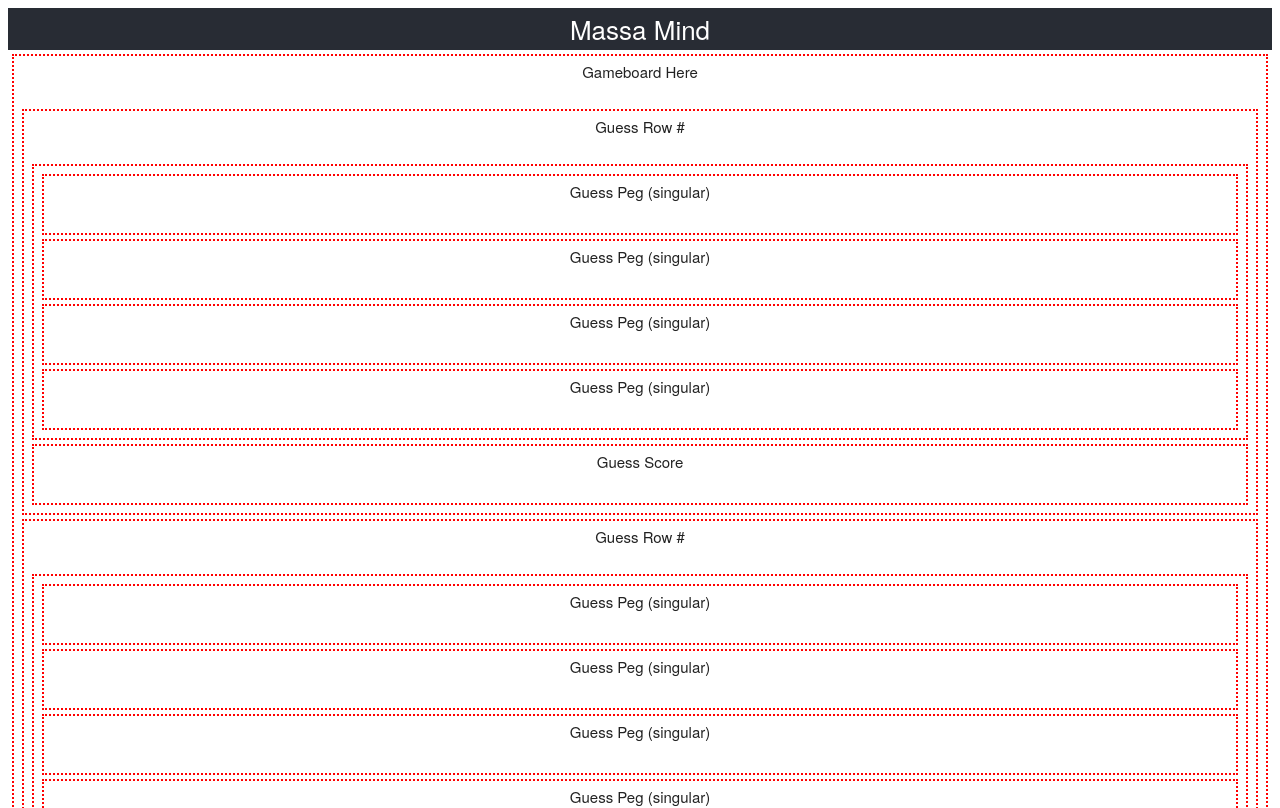
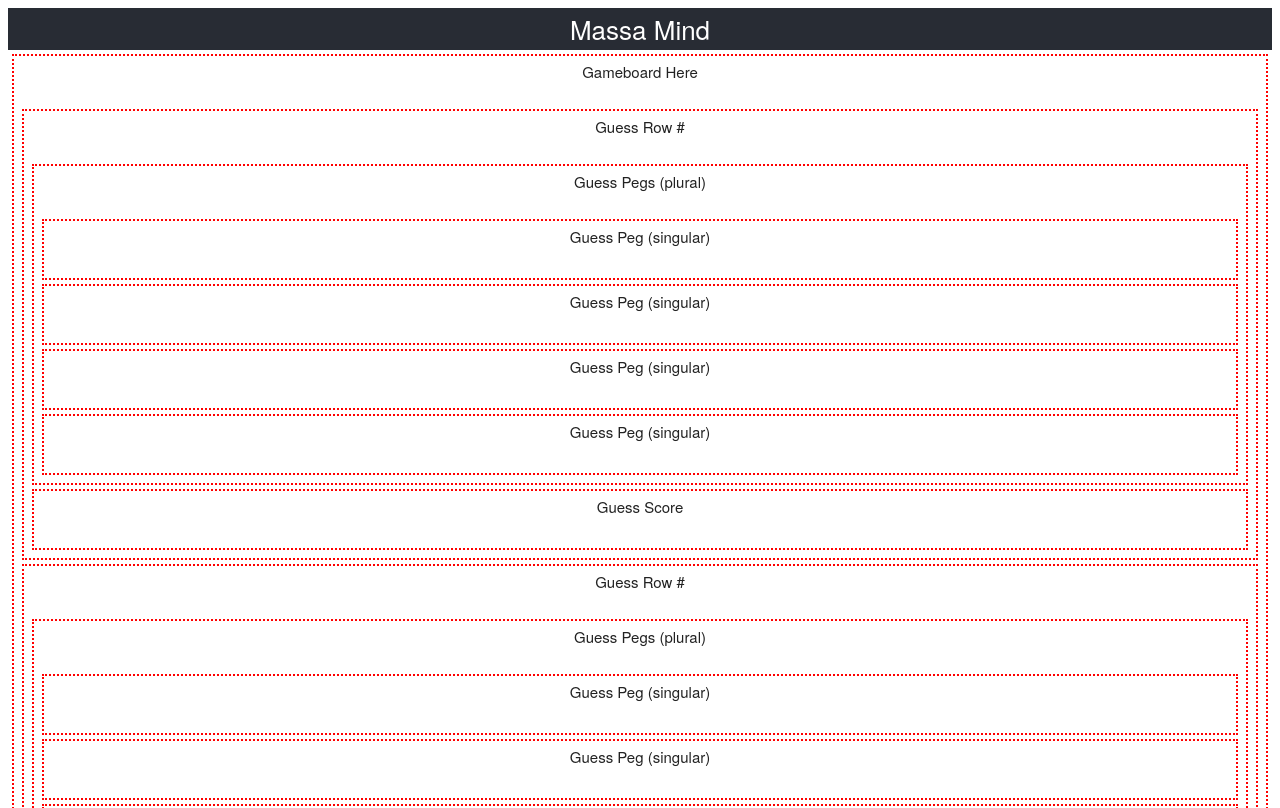
Before and after one commit to sargtier1/react_mastermind, a React (Create React App) app: page / in a window 1280 px wide. Shown: the top 808 px of the page. Built offline with nearby package versions, Linux system fonts and the light colour scheme.

Commit message:
about to init state, and reformate wire frame

```diff
--- a/src/components/gameBoard.jsx
+++ b/src/components/gameBoard.jsx
@@ -2,8 +2,6 @@ import React from 'react'
 import styled from 'styled-components'
 
 import GuessRow from './guessRow'
-import GuessPegs from './guessPegs'
-import GuessPeg from './guessPeg'
 
 const GameBoard = () => {
   return (
--- a/src/components/guessPegs.jsx
+++ b/src/components/guessPegs.jsx
@@ -5,6 +5,7 @@ import GuessPeg from './guessPeg'
 export default function GuessPegs() {
   return (
     <GuessPegsComponent>
+     <p>Guess Pegs (plural)</p>
       <GuessPeg />
       <GuessPeg />
       <GuessPeg />
```
